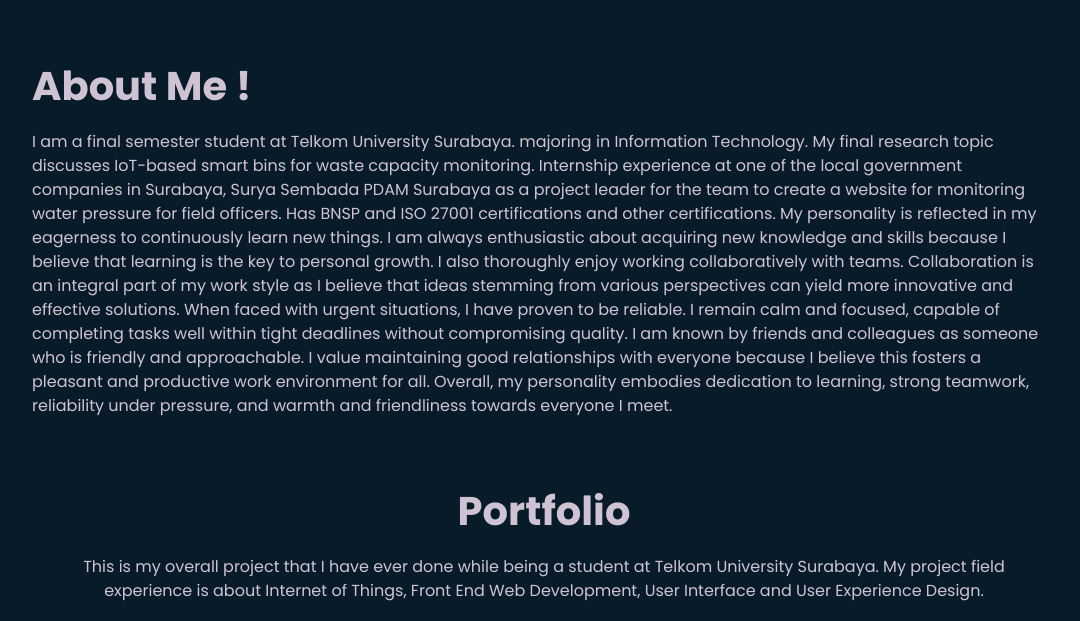
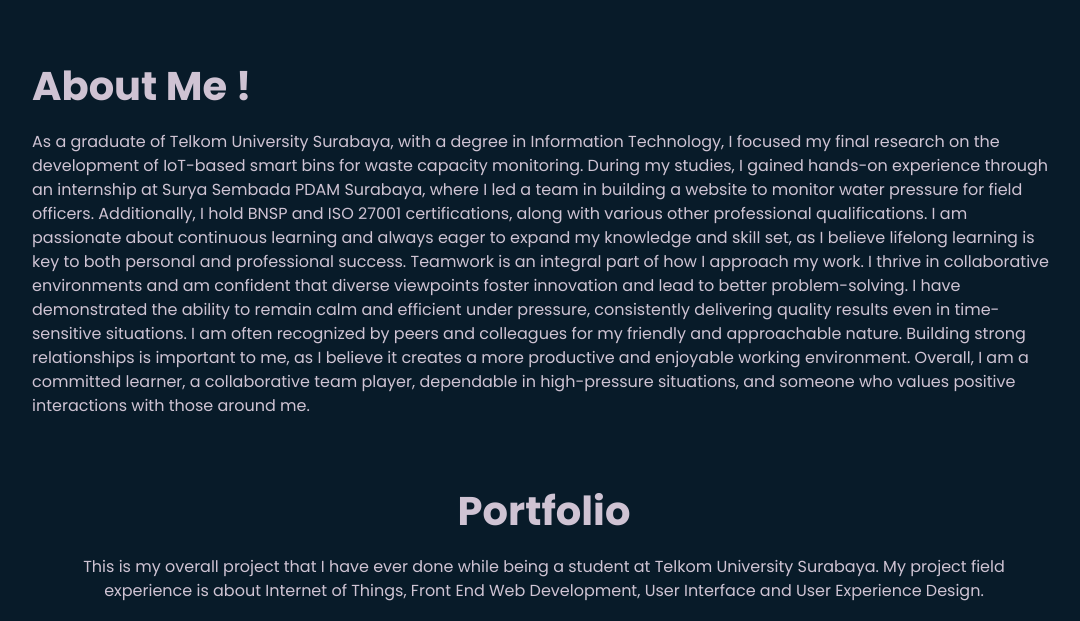
Before and after one commit to Ananta1507/Unresponsive-My-Portofolio-Website, a plain HTML site: page index.html in a window 1280 px wide. Shown: the part 820-1441 px from the top of the page, without its empty margins (96-1176 px from the left). Drawn offline with nearby package versions, Linux system fonts and the light colour scheme.

Commit message:
Update index.html

```diff
--- a/index.html
+++ b/index.html
@@ -45,15 +45,15 @@
 <section class="About" id="About">
     <div class="About-content">
         <h1>About Me !</h1>
-        <p>I am a final semester student at Telkom University Surabaya. majoring in Information Technology. My final research topic discusses IoT-based smart bins for waste capacity monitoring. Internship experience at one of the local government companies in Surabaya, Surya Sembada PDAM Surabaya as a project leader for the team to create a website for monitoring water pressure for field officers. Has BNSP and ISO 27001 certifications and other certifications. My personality is reflected in my eagerness to continuously learn new things. I am always enthusiastic about acquiring new knowledge and skills because I believe that learning is the key to personal growth.
+        <p>As a graduate of Telkom University Surabaya, with a degree in Information Technology, I focused my final research on the development of IoT-based smart bins for waste capacity monitoring. During my studies, I gained hands-on experience through an internship at Surya Sembada PDAM Surabaya, where I led a team in building a website to monitor water pressure for field officers. Additionally, I hold BNSP and ISO 27001 certifications, along with various other professional qualifications.
 
-            I also thoroughly enjoy working collaboratively with teams. Collaboration is an integral part of my work style as I believe that ideas stemming from various perspectives can yield more innovative and effective solutions.
+I am passionate about continuous learning and always eager to expand my knowledge and skill set, as I believe lifelong learning is key to both personal and professional success.
 
-            When faced with urgent situations, I have proven to be reliable. I remain calm and focused, capable of completing tasks well within tight deadlines without compromising quality.
+Teamwork is an integral part of how I approach my work. I thrive in collaborative environments and am confident that diverse viewpoints foster innovation and lead to better problem-solving. I have demonstrated the ability to remain calm and efficient under pressure, consistently delivering quality results even in time-sensitive situations.
 
-            I am known by friends and colleagues as someone who is friendly and approachable. I value maintaining good relationships with everyone because I believe this fosters a pleasant and productive work environment for all.
+I am often recognized by peers and colleagues for my friendly and approachable nature. Building strong relationships is important to me, as I believe it creates a more productive and enjoyable working environment.
 
-            Overall, my personality embodies dedication to learning, strong teamwork, reliability under pressure, and warmth and friendliness towards everyone I meet.</p>
+Overall, I am a committed learner, a collaborative team player, dependable in high-pressure situations, and someone who values positive interactions with those around me.</p>
     </div>
 </section>
 
```
